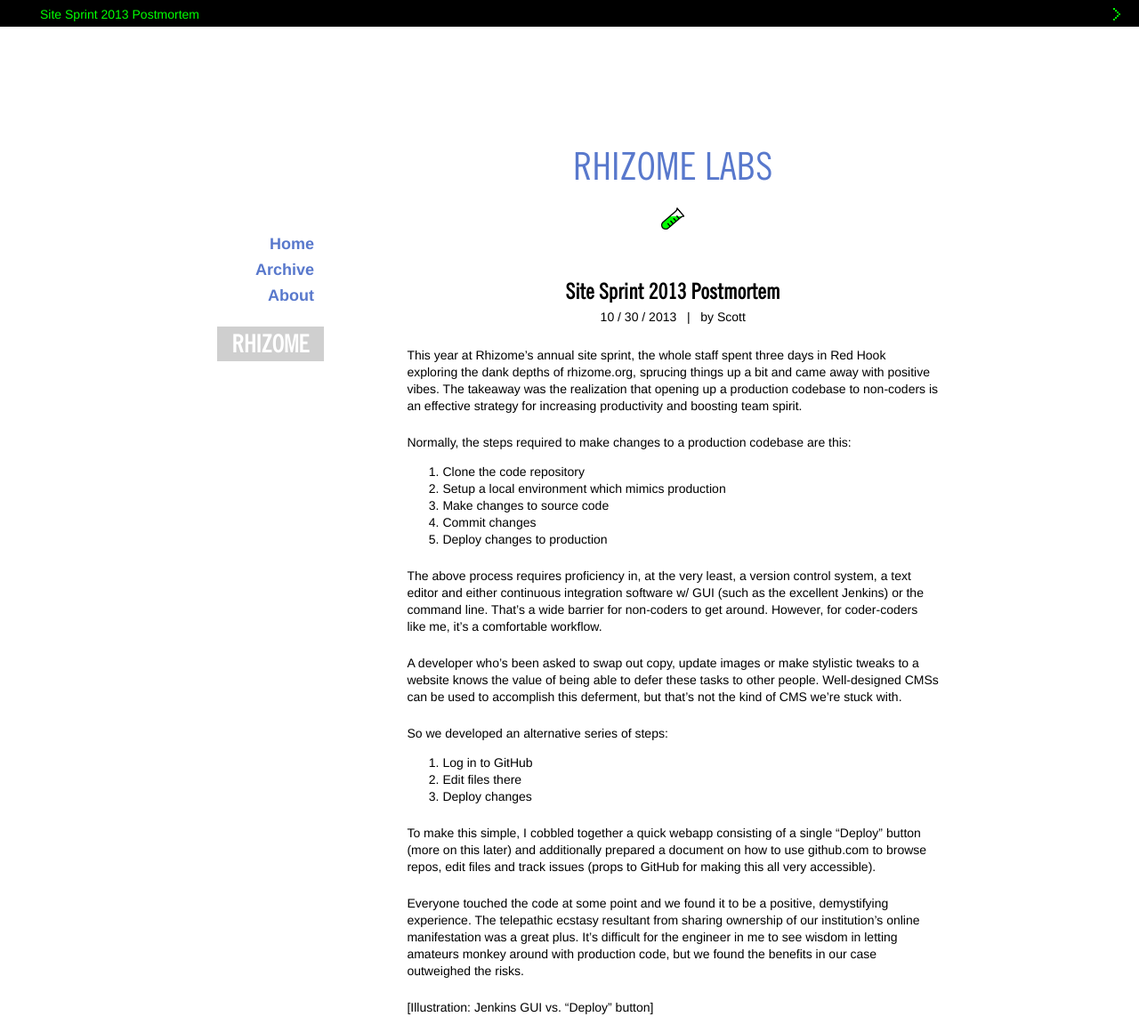
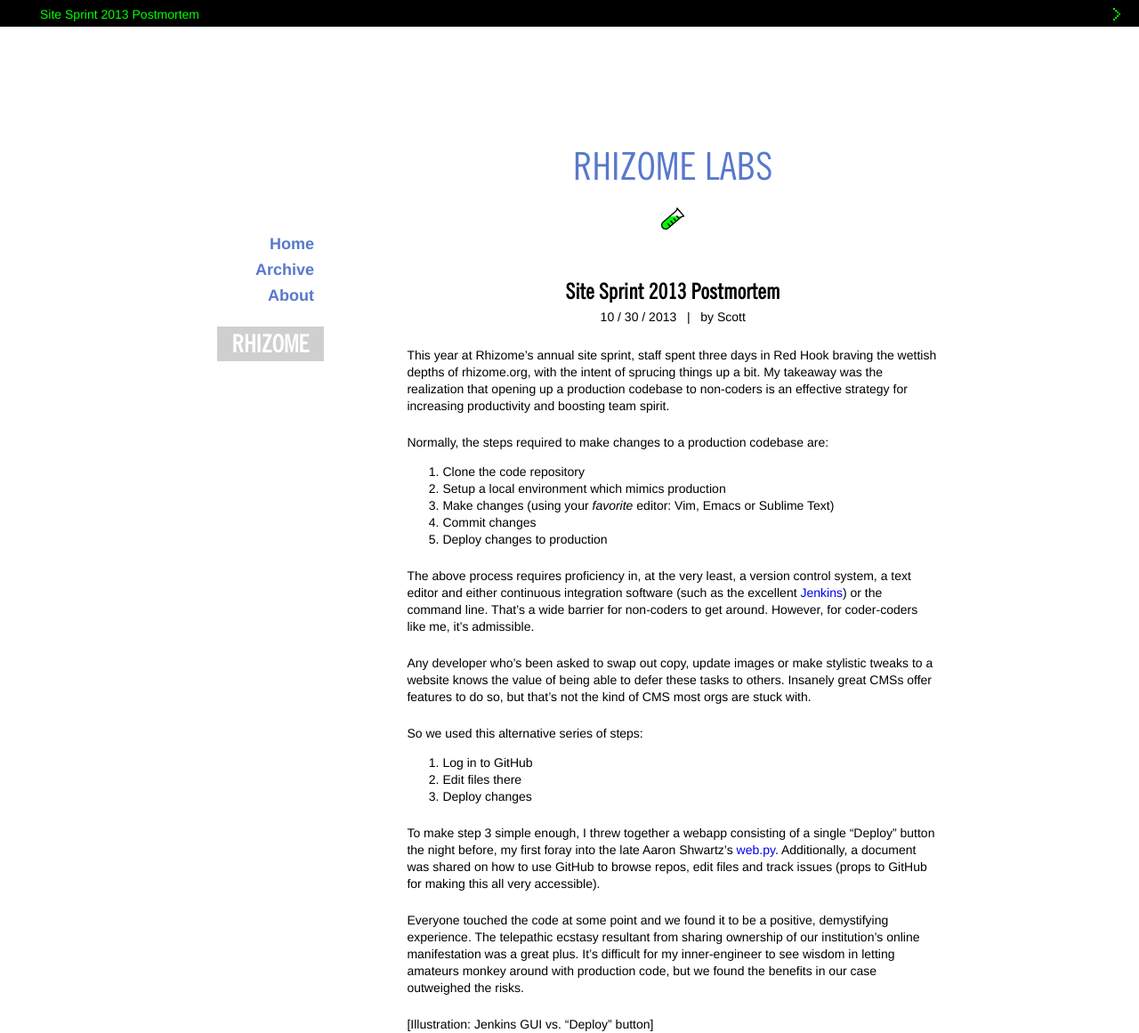
Before and after one commit to rhizomedotorg/rhizomedotorg.github.io, a Jekyll site: the page built from _posts/2013-10-30-site-sprint-2013-post-postmortem.markdown, in a window 1280 px wide. Shown: the whole page at 89% size. Built offline with Jekyll 4.4.1, drawn with Linux system fonts in a browser that asks for light colours.

Commit message:
updated post

```diff
--- a/_posts/2013-10-30-site-sprint-2013-post-postmortem.markdown
+++ b/_posts/2013-10-30-site-sprint-2013-post-postmortem.markdown
@@ -5,28 +5,28 @@ date: 2013-10-30
 author: "Scott"
 ---
 
-This year at Rhizome’s annual site sprint, the whole staff spent three days in Red Hook exploring the dank depths of rhizome.org, sprucing things up a bit and came away with positive vibes. The takeaway was the realization that opening up a production codebase to non-coders is an effective strategy for increasing productivity and boosting team spirit.
+This year at Rhizome’s annual site sprint, staff spent three days in Red Hook braving the wettish depths of rhizome.org, with the intent of sprucing things up a bit. My takeaway was the realization that opening up a production codebase to non-coders is an effective strategy for increasing productivity and boosting team spirit.
 
-Normally, the steps required to make changes to a production codebase are this:
+Normally, the steps required to make changes to a production codebase are:
 
 1. Clone the code repository
 2. Setup a local environment which mimics production
-3. Make changes to source code
+3. Make changes (using your *favorite* editor: Vim, Emacs or Sublime Text)
 4. Commit changes
 5. Deploy changes to production
 
-The above process requires proficiency in, at the very least, a version control system, a text editor and either continuous integration software w/ GUI (such as the excellent Jenkins) or the command line. That’s a wide barrier for non-coders to get around. However, for coder-coders like me, it’s a comfortable workflow.
+The above process requires proficiency in, at the very least, a version control system, a text editor and either continuous integration software (such as the excellent [Jenkins](http://jenkins-ci.org/)) or the command line. That’s a wide barrier for non-coders to get around. However, for coder-coders like me, it’s admissible.
 
-A developer who’s been asked to swap out copy, update images or make stylistic tweaks to a website knows the value of being able to defer these tasks to other people. Well-designed CMSs can be used to accomplish this deferment, but that’s not the kind of CMS we’re stuck with.
+Any developer who’s been asked to swap out copy, update images or make stylistic tweaks to a website knows the value of being able to defer these tasks to others. Insanely great CMSs offer features to do so, but that’s not the kind of CMS most orgs are stuck with.
 
-So we developed an alternative series of steps:
+So we used this alternative series of steps:
 
 1. Log in to GitHub
 2. Edit files there
 3. Deploy changes
 
-To make this simple, I cobbled together a quick webapp consisting of a single “Deploy” button (more on this later) and additionally prepared a document on how to use github.com to browse repos, edit files and track issues (props to GitHub for making this all very accessible).
+To make step 3 simple enough, I threw together a webapp consisting of a single “Deploy” button the night before, my first foray into the late Aaron Shwartz's [web.py](http://webpy.org/). Additionally, a document was shared on how to use GitHub to browse repos, edit files and track issues (props to GitHub for making this all very accessible).
 
-Everyone touched the code at some point and we found it to be a positive, demystifying experience. The telepathic ecstasy resultant from sharing ownership of our institution's online manifestation was a great plus. It’s difficult for the engineer in me to see wisdom in letting amateurs monkey around with production code, but we found the benefits in our case outweighed the risks.
+Everyone touched the code at some point and we found it to be a positive, demystifying experience. The telepathic ecstasy resultant from sharing ownership of our institution's online manifestation was a great plus. It’s difficult for my inner-engineer to see wisdom in letting amateurs monkey around with production code, but we found the benefits in our case outweighed the risks.
 
 [Illustration: Jenkins GUI vs. “Deploy” button]
```
